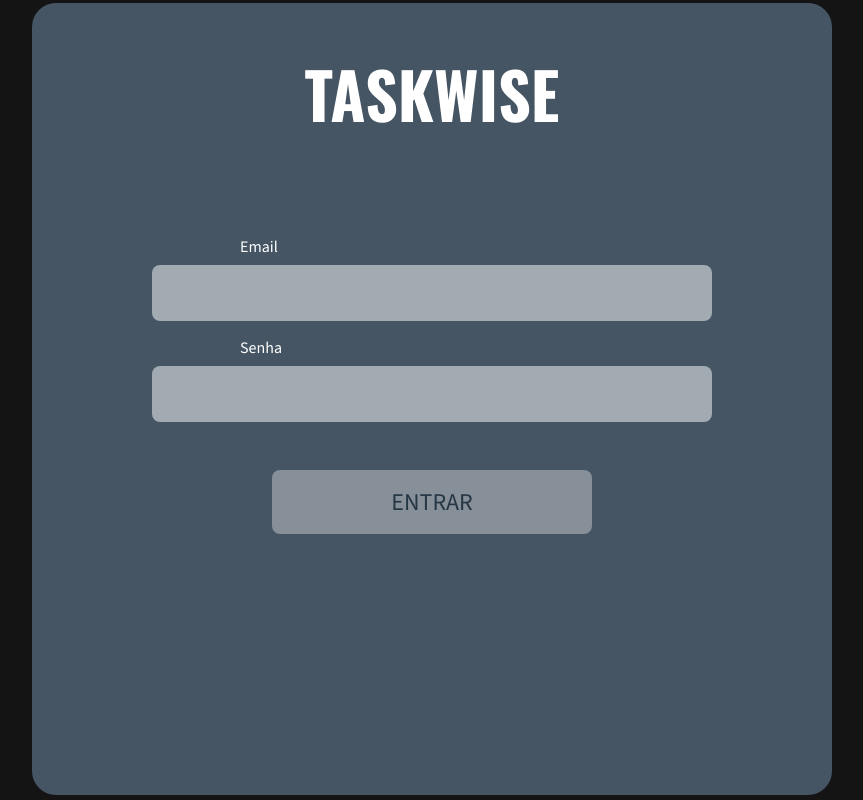
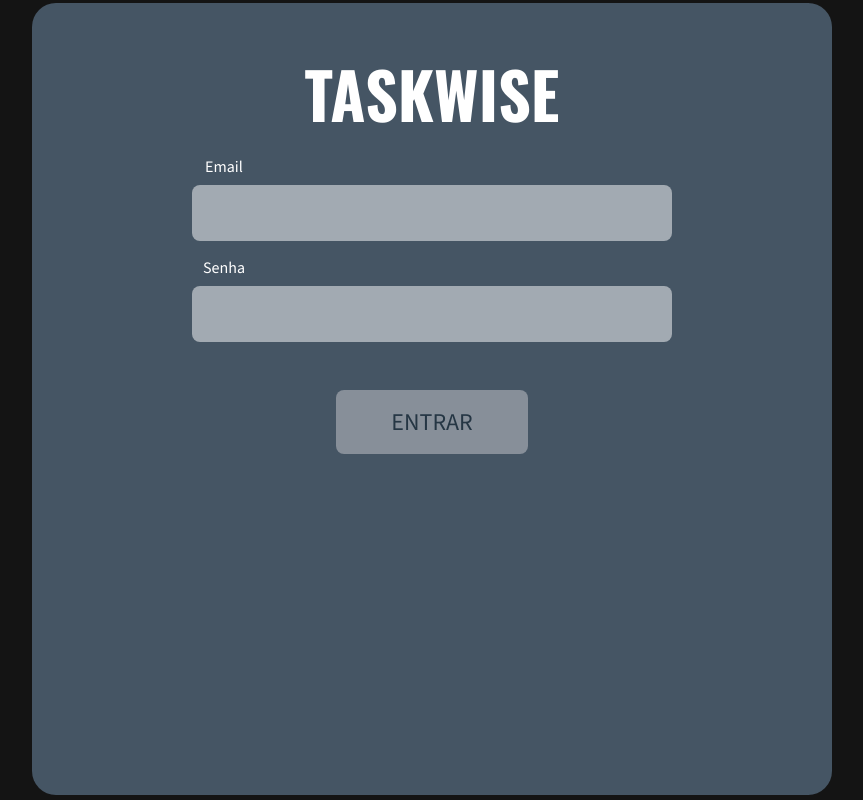
Before and after one commit to hellvina/task_wise, an Angular app in the folder client-app/: page /login in a window 1280 px wide. Shown: the whole page, without its empty margins (208-1071 px from the left). Built offline with nearby package versions, Linux system fonts and the light colour scheme.

Commit message:
feat: add login form module; fix style

```diff
--- a/client-app/src/app/pages/login/login.css
+++ b/client-app/src/app/pages/login/login.css
@@ -1,44 +1,94 @@
 app-title{
+    position: relative;
     animation: taskwise-move 1s;
-    position: relative;
-    top: 0;
 }
 
-app-input{
-    width: 100%;
+.form-container{
     display: flex;
-    justify-content: start;
+    flex-direction: column;
     flex-wrap: wrap;
+    align-items: center;
+    animation: input-appear 2s;
 }
 
-app-button{
+.form-container input{
     width: 100%;
+    height: 56px;
+    border: none;
+    border-radius: 8px;
+    background-color: rgba(255,255,255,0.5);
+    margin-bottom: 1rem;
+    font-size: 16px;
+    padding: 1rem;
+    color: var(--input-text-color)
+}
+
+.form-container label{
+    position: relative;
+    left: -6rem;
+    margin-bottom: 0.5rem;
+    color: white;
+    font-family: 'Source Sans 3', sans-serif;
+    font-weight: 200;
+    font-size: 14px;
+
+}
+
+.login {
     display: flex;
     justify-content: center;
+    animation: input-appear 2s;
 }
 
-.input-group{
-    animation: input-appear 2s;
-    margin-top: 5rem;
-    margin-bottom: 3rem;
-    display: flex;
-    flex-wrap: wrap;
-    justify-content: center;
+.login button{
+    background-color: var(--highlight-color);
+    border: none;
+    width: 100%;
+    max-width: 12rem;
+    height: 64px;
+    border-radius: 8px;
+    margin-right: auto;
+    margin-left: auto;
+    position: relative;
+    margin-bottom: 1rem;
+    font-family: 'Source Sans 3', serif;
+    font-size: 24px;
+    font-weight: 500;
+    color: var(--button-text-color);
+    margin-top: 2rem;
 }
 
-.login{
-    animation: input-appear 2s;
-    display: flex;
-    justify-content: center;
+.login button:hover{
+    cursor: pointer;
+    filter: brightness(1.1);
 }
 
-@media (min-width: 540px){
-    app-input{
+@media (min-width: 375px) {
+    .form-container label{
+        left: -8rem
+    }
+}
+
+@media (min-width: 425px) {
+    .form-container label{
+        left: -9rem
+    }
+}
+
+@media (min-width: 768px) {
+    .form-container label{
+        left: -13rem;
+        font-size: 16px;
+    }
+    .form-container input{
+        max-width: 30rem;
+    }
+    .button{
         width: 100%;
-    }
-    app-button{
-        display: flex;
-        justify-content: center;
+        margin-left: 1rem;
+        max-width: 20rem;
+        margin: auto;
+        font-size: 16px;
     }
 }
 
--- a/client-app/src/app/pages/login/login.html
+++ b/client-app/src/app/pages/login/login.html
@@ -1,10 +1,16 @@
 <main>
     <app-title></app-title>
-    <form class="input-group">
-        <app-input [label]="'Email'"></app-input>
-        <app-input [label]="'Senha'"></app-input>
-    </form>
-    <section class="login">
-        <app-button [action]="'link'" [page]="'login'" [label]="'ENTRAR'"></app-button>
-    </section>
+    <div class="container">
+        <form (ngSubmit)="onSubmit()">
+            <section class="form-container">
+                <label for="email"> Email </label>
+                <input id="email" type="text" class="input" [(ngModel)]="email" [ngModelOptions]="{standalone: true}">
+                <label for="password"> Senha </label>
+                <input id="password" type="text" class="input" [(ngModel)]="password" [ngModelOptions]="{standalone: true}">
+            </section>
+            <section class="login">
+                <button type="submit"> ENTRAR </button>
+            </section>
+        </form>
+    </div>
 </main>
--- a/client-app/src/app/pages/login/login.ts
+++ b/client-app/src/app/pages/login/login.ts
@@ -2,14 +2,42 @@ import { Component } from '@angular/core';
 import { TitleComponent } from "../../components/title/title";
 import { InputComponent } from "../../components/input/input";
 import { ButtonComponent } from "../../components/button/button";
+import { HttpClient, HttpClientModule, HttpHeaders } from '@angular/common/http';
+import { FormsModule } from '@angular/forms';
+import { Router } from '@angular/router';
 
 @Component({
     selector: 'app-login',
     standalone: true,
     templateUrl: './login.html',
     styleUrl: './login.css',
-    imports: [TitleComponent, InputComponent, ButtonComponent]
+    imports: [TitleComponent, InputComponent, ButtonComponent, FormsModule, HttpClientModule]
 })
 export class Login {
+    email: string = "";
+    password: string = "";
 
+    constructor(private http: HttpClient, private router: Router) {}
+
+    onSubmit() {
+        const formData = {
+            email: this.email,
+            password: this.password
+        };
+        const token = localStorage.getItem('token');
+        const headers = new HttpHeaders({
+            'Authorization': `Bearer ${token}`
+        });
+        const url = 'http://localhost:8000/api/user/signin'
+
+        this.http.post<any>(url, formData, { headers }).subscribe(
+            response => {
+                console.log('Response:', response);
+                this.router.navigate([''])
+            },
+            error => {
+                console.error('Error:', error)
+            }
+        )
+    }
 }
--- a/client-app/src/app/pages/register/register.css
+++ b/client-app/src/app/pages/register/register.css
@@ -30,6 +30,7 @@ app-title{
     color: white;
     font-family: 'Source Sans 3', sans-serif;
     font-size: 14px;
+    font-weight: 200;
 
 }
 
@@ -62,15 +63,6 @@ app-title{
     filter: brightness(1.1);
 }
 
-@media (min-width: 768px) {
-    .button{
-       width: 100%;
-       margin-left: 1rem;
-       max-width: 20rem;
-       margin: auto;
-    }
-}
-
 @media (min-width: 375px) {
     .form-container label{
         left: -8rem
@@ -85,10 +77,17 @@ app-title{
 
 @media (min-width: 768px) {
     .form-container label{
-        left: -13rem
+        left: -13rem;
+        font-size: 16px;
     }
     .form-container input{
         max-width: 30rem;
+    }
+    .button{
+       width: 100%;
+       margin-left: 1rem;
+       max-width: 20rem;
+       margin: auto;
     }
 
 }
```
